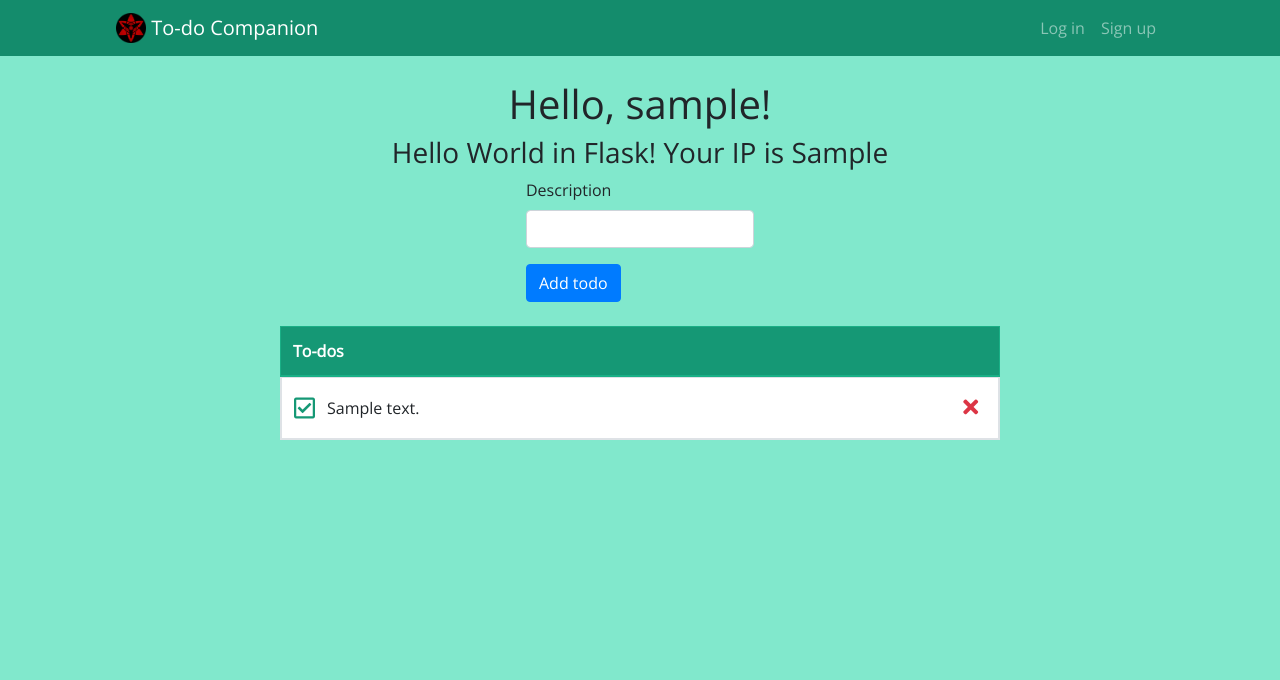
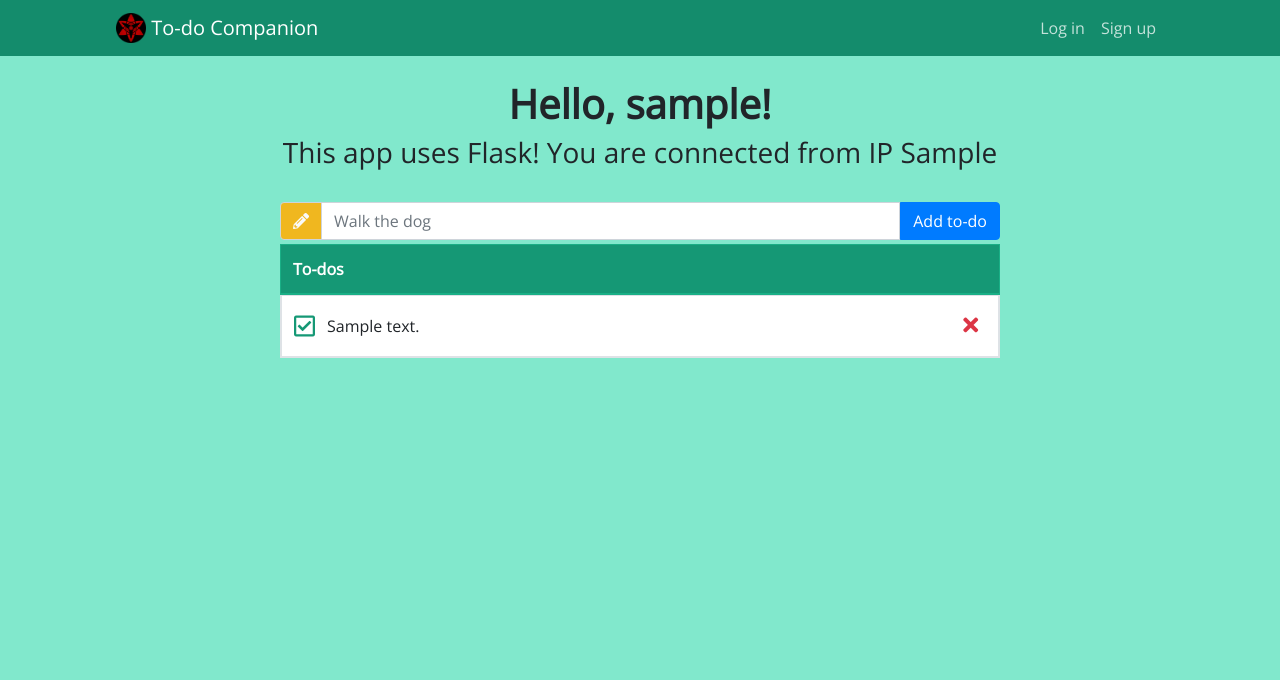
Before and after one commit to mgonnav/todo-companion, a Flask app: template app/templates/home.html in a window 1280 px wide. Shown: the top 680 px of the page. Run offline with Flask 2, Linux system fonts and the light colour scheme; the template is opened without the code that fills it: values that come from a table or form of the project are taken from there, most other values are stand-ins (such as "Sample title", 1, 10 or a date in 2020); some libraries are stand-ins or nearby versions.

Commit message:
Finished home page. Added styles for 'done' tasks. Improved add to-do form.

```diff
--- a/app/static/css/auth.css
+++ b/app/static/css/auth.css
@@ -44,11 +44,6 @@ body {
   background-position: right center;
 }
 
-.input-group-text {
-  background-color: #f0b71f;
-  color: #fafafa;
-}
-
 #planning_img_card {
   background-size: cover;
 }
--- a/app/static/css/home.css
+++ b/app/static/css/home.css
@@ -1,7 +1,3 @@
-#hero {
-
-}
-
 .table .thead-dark th {
   background-color: #159875;
   border-color: #1aaf86;
@@ -32,8 +28,25 @@
   background-color: #fff;
 }
 
+.line_through {
+  text-decoration: line-through;
+}
+
+#add_todo_icon {
+  border-top-left-radius: .25rem;
+  border-bottom-left-radius: .25rem;
+}
+
+#add_todo_button {
+  border-top-left-radius: 0;
+  border-bottom-left-radius: 0;
+}
+
 @media screen and (min-width: 768px) {
   #todo_table_container {
     width: 720px;
   }
+  #add_todo_form {
+    width: 720px;
+  }
 }
--- a/app/static/css/main.css
+++ b/app/static/css/main.css
@@ -19,3 +19,12 @@ img {
 .navbar {
   background-color: #148c6c !important;
 }
+
+.input-group-text {
+  background-color: #f0b71f;
+  color: #fafafa;
+}
+
+.navbar-dark .navbar-nav .nav-link {
+   color: rgba(255,255,255,.75);
+}
--- a/app/static/css/signup.css
+++ b/app/static/css/signup.css
@@ -16,7 +16,7 @@
   }
   .signup_container {flex-direction: row;}
   #planning_img_card {
-    width: 355px;
-    height: 266px;
+    width: 348px;
+    height: 261px;
   }
 }
--- a/app/templates/home.html
+++ b/app/templates/home.html
@@ -12,17 +12,33 @@ Home
 {% endblock %}
 
 {% block content %}
-  <div id="hero" class="d-flex flex-column align-items-center mt-4">
-    <h1>Hello, {{ username }}!</h1>
-    <h3>Hello World in Flask! Your IP is {{ user_ip }}</h3>
-    {{ render_form(todo_form, form_type='inline', button_map={'submit': 'primary'}) }}
+  <div id="hero" class="d-flex flex-column align-items-center my-4 text-center">
+    <h1><strong>Hello, {{ username }}!</strong></h1>
+    <h3>This app uses Flask! You are connected from IP {{ user_ip }}</h3>
   </div>
 
-  <div id="todo_table_container" class="mx-auto mt-4">
+  <div id="todo_table_container" class="mx-auto mt-1">
+    <form role="form" action="{{ url_for('home') }}" method="POST">
+      {{ todo_form.csrf_token }}
+      <div class="row">
+        <div class="col-lg-12">
+          <div class="input-group">
+            <div class="input-group-prepend">
+              <span id="add_todo_icon" class="input-group-text"><i class="fas fa-pencil-alt"></i></span>
+            </div>
+            <input id="description" class="form-control" type="text" name="description" placeholder="Walk the dog" required>
+            <span class="input-group-btn">
+              <button id="add_todo_button" class="btn btn-primary" type="submit">Add to-do</button>
+            </span>
+          </div>
+        </div>
+      </div>
+    </form>
+
     <table class="table table-striped table-hover table-bordered mt-1">
       <thead class="thead-dark">
         <tr>
-          <th colspan="2">To-dos</th>
+          <th>To-dos</th>
         </tr>
       </thead>
       <tbody>
--- a/app/templates/macros.html
+++ b/app/templates/macros.html
@@ -4,11 +4,16 @@
     <div class="d-flex align-items-center main_table_data">
       {% if todo.to_dict()['done'] %}
         <label for="update_todo_{{ todo.id }}" class="clickable checkbox_logo"><i class="fas fa-check-square"></i></label>
+        <span class="line_through text-muted">
+          {{ todo.to_dict()['description'] }}
+        </span>
       {% else %}
         <label for="update_todo_{{ todo.id }}" class="clickable checkbox_logo"><i class="far fa-check-square"></i></label>
+        <span>
+          {{ todo.to_dict()['description'] }}
+        </span>
       {% endif %}
 
-      {{ todo.to_dict()['description'] }}
       <form style="display:none;" class="form form-inline" style="display:inline;" action="{{ url_for('update', todo_id=todo.id)}}" method="POST">
         <button type="submit" id="update_todo_{{ todo.id }}"></button>
       </form>
```
